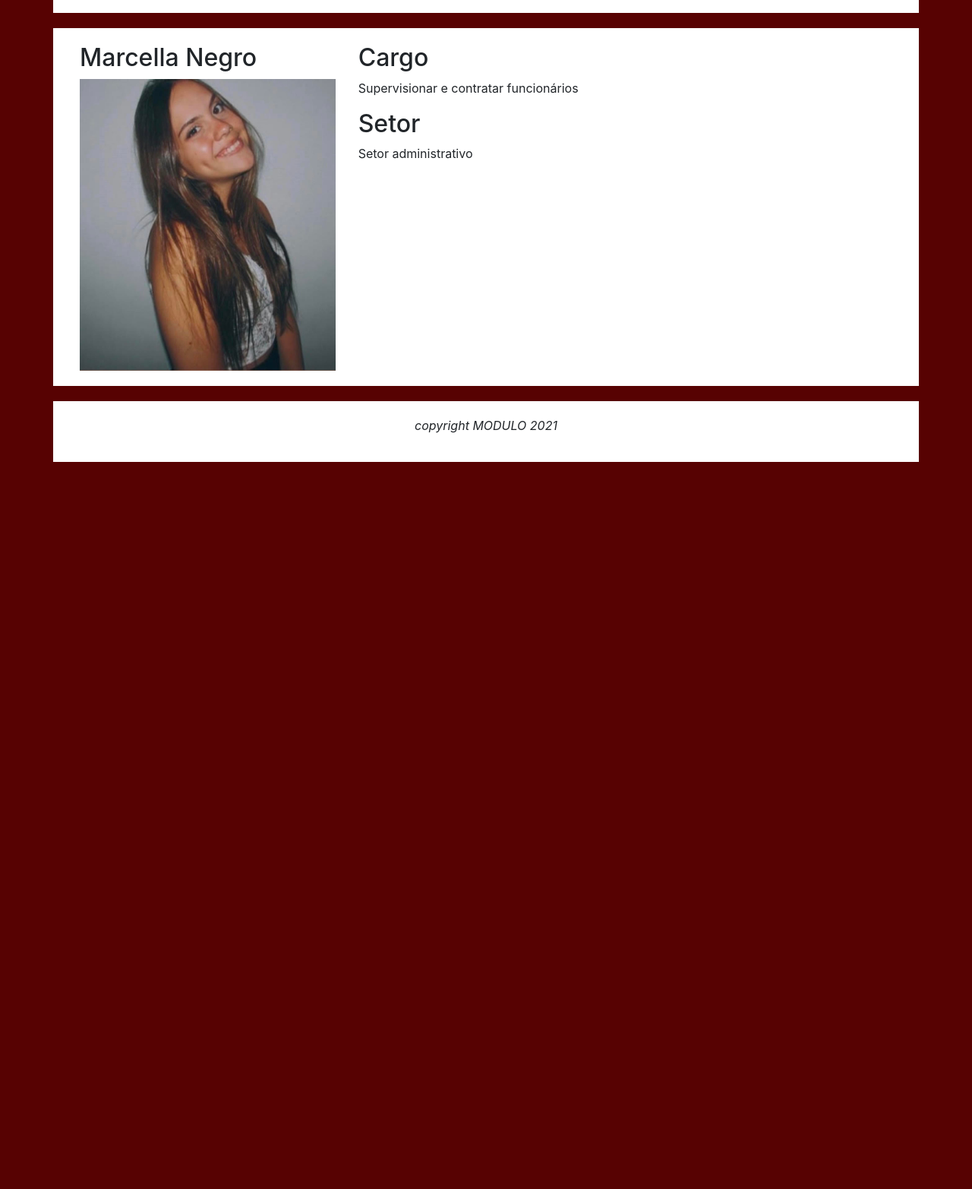
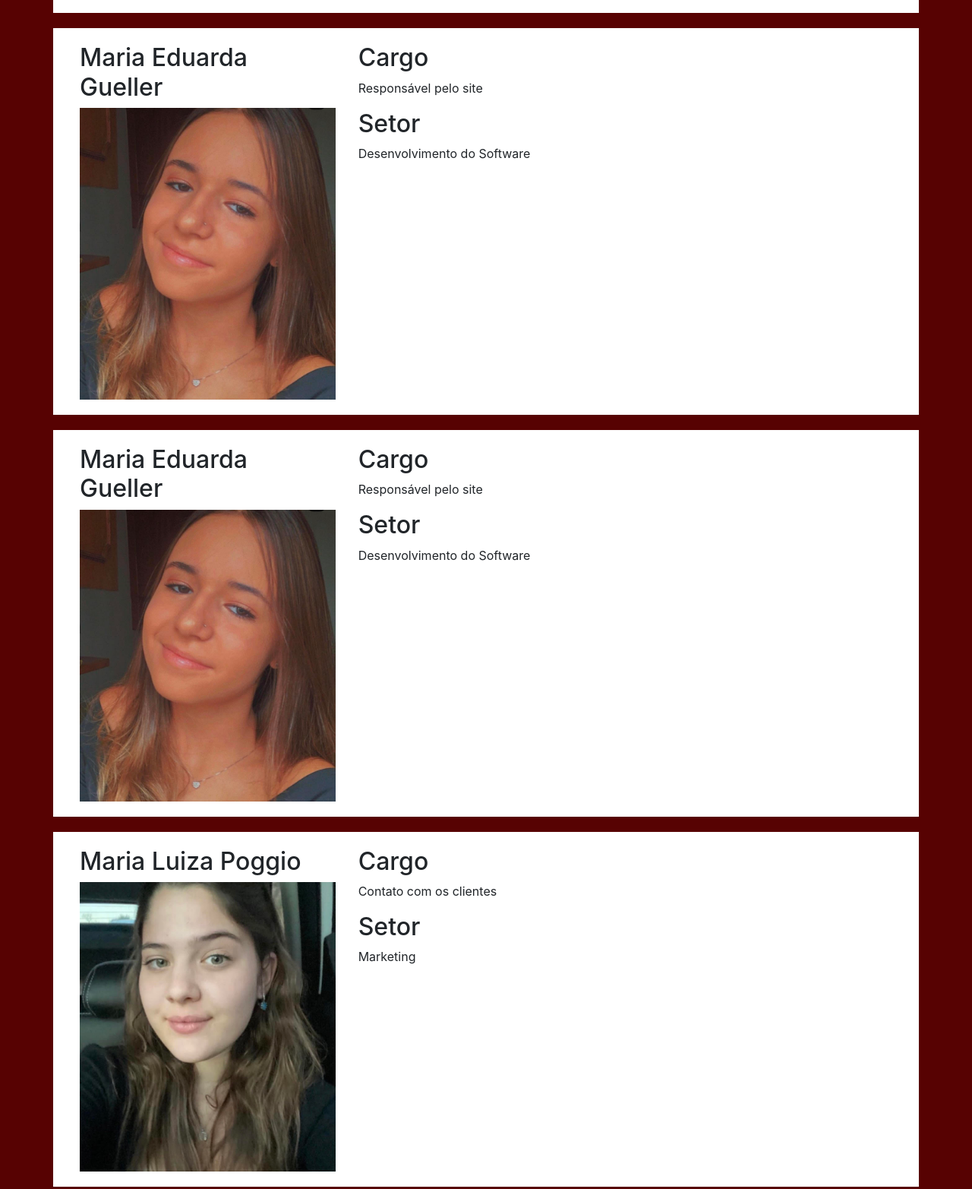
Before and after one commit to winx-2RA/Site_base_grupo, a plain HTML site: page funcionarios.html in a window 1280 px wide. Shown: the part 1077-2642 px from the top of the page at 76% size. Before the commit the page ends 1705 px from the top, so only its background shows below. Drawn offline with nearby package versions, Linux system fonts and the light colour scheme.

Commit message:
funcionario

```diff
--- a/funcionarios.html
+++ b/funcionarios.html
@@ -49,7 +49,7 @@
             </div>
             <div class="col-8">
                 <h2>Cargo</h2>
-                <p>Supervisionar e contratar funcionários</p>
+                <p>RH</p>
                 <h2>Setor</h2>
                 <p>Setor administrativo</p>
             </div>
@@ -57,20 +57,63 @@
 
         <div class="row" id="">
             <div class="col-4">
-                <h2>Marcella Negro</h2>
-                <img class="img-fluid" src="MEDIA/imgs/mahfoto.jpg" height="100%" width="auto" alt="perfil">
+                <h2>Maria Eduarda Gueller</h2>
+                <img class="img-fluid" src="MEDIA/imgs/dudafoto.jpg" height="100%" width="auto" alt="perfil">
             </div>
             <div class="col-8">
                 <h2>Cargo</h2>
-                <p>Supervisionar e contratar funcionários</p>
+                <p>Responsável pelo site</p>
                 <h2>Setor</h2>
-                <p>Setor administrativo</p>
+                <p>Desenvolvimento do Software</p>
             </div>
         </div>
-
-
+        <div class="row" id="">
+            <div class="col-4">
+                <h2>Maria Eduarda Gueller</h2>
+                <img class="img-fluid" src="MEDIA/imgs/dudafoto.jpg" height="100%" width="auto" alt="perfil">
+            </div>
+            <div class="col-8">
+                <h2>Cargo</h2>
+                <p>Responsável pelo site</p>
+                <h2>Setor</h2>
+                <p>Desenvolvimento do Software</p>
+           </div>
     </div>
-
+    <div class="row" id="">
+        <div class="col-4">
+            <h2>Maria Luiza Poggio</h2>
+            <img class="img-fluid" src="MEDIA/imgs/malufoto.jpg" height="100%" width="auto" alt="perfil">
+        </div>
+        <div class="col-8">
+            <h2>Cargo</h2>
+            <p>Contato com os clientes</p>
+            <h2>Setor</h2>
+            <p>Marketing</p>
+       </div>
+</div>
+<div class="row" id="">
+    <div class="col-4">
+        <h2>Nathália Gimenes </h2>
+        <img class="img-fluid" src="MEDIA/imgs/nathyfoto.jpg" height="100%" width="auto" alt="perfil">
+    </div>
+    <div class="col-8">
+        <h2>Cargo</h2>
+        <p>Responsável pela conta da empresa</p>
+        <h2>Setor</h2>
+        <p>Setor Financeiro</p>
+   </div>
+</div>
+<div class="row" id="">
+    <div class="col-4">
+        <h2>Rafaela Greco </h2>
+        <img class="img-fluid" src="MEDIA/imgs/rafafoto.jpg" height="100%" width="auto" alt="perfil">
+    </div>
+    <div class="col-8">
+        <h2>Cargo</h2>
+        <p>Responsável pelas vendas e produções</p>
+        <h2>Setor</h2>
+        <p>Setor Administrativo</p>
+   </div>
     <footer>
         <div class="container">
             <div class="row" id="">
```
